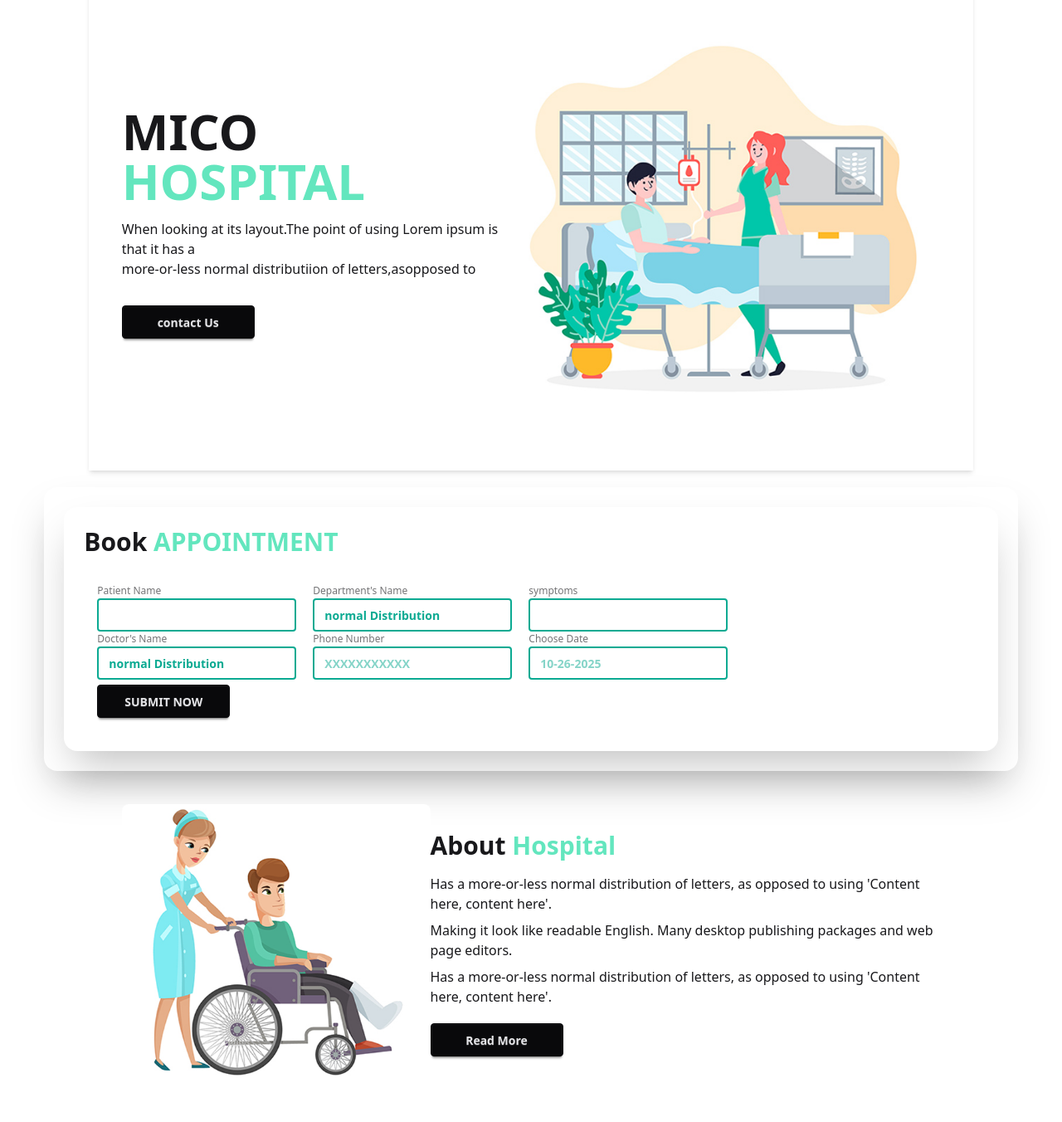
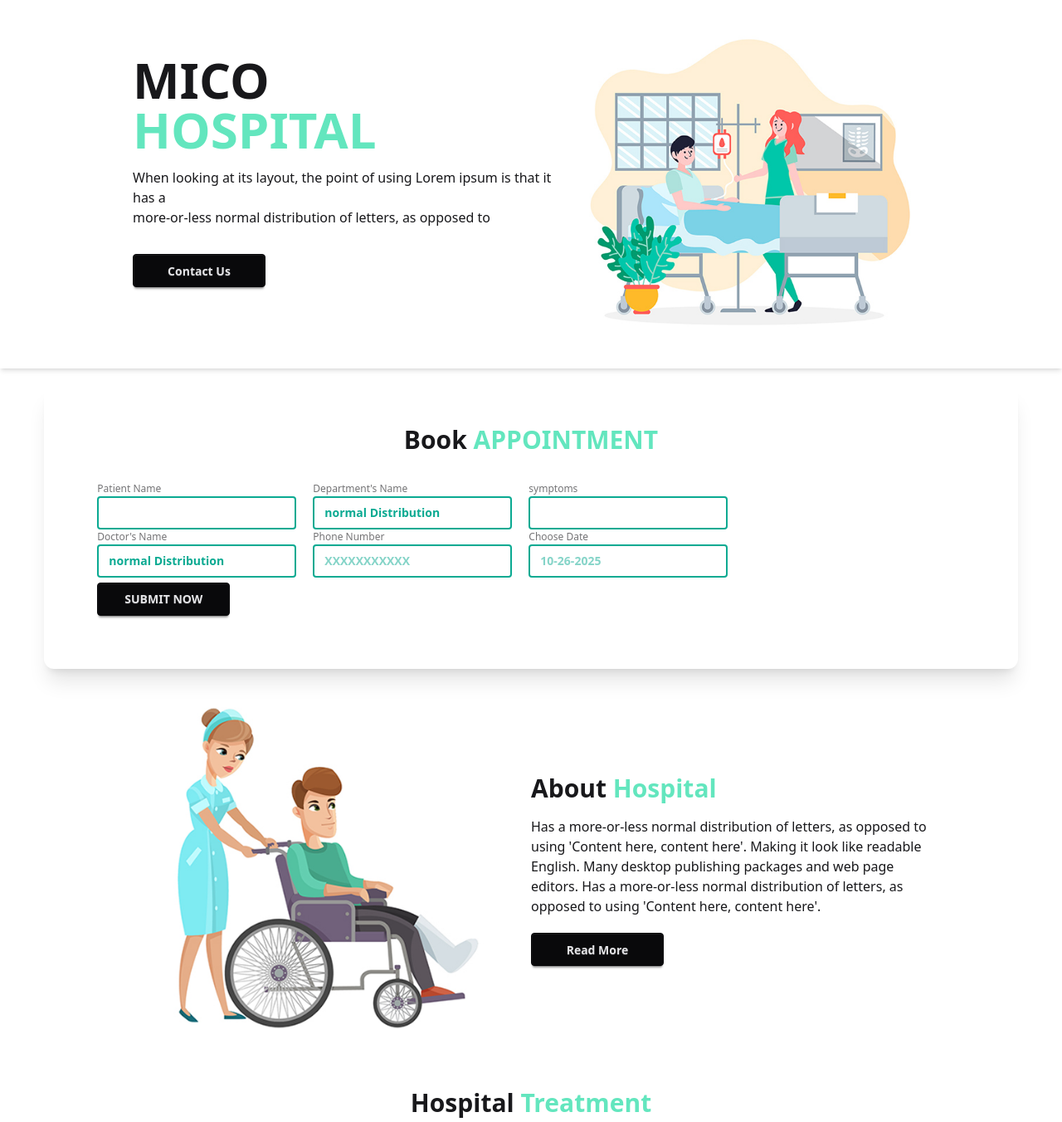
Before and after one commit to fathmakhatunmim/BA_first, a plain HTML site: page index.html in a window 1280 px wide. Shown: the part 220-1572 px from the top of the page at 83% size. Drawn offline with nearby package versions, Linux system fonts and the light colour scheme.

Commit message:
responsive

```diff
--- a/index.html
+++ b/index.html
@@ -4,6 +4,7 @@
     <meta charset="UTF-8">
     <meta name="viewport" content="width=device-width, initial-scale=1.0">
     <title>Mico</title>
+
 
     <link rel="stylesheet" href="https://cdnjs.cloudflare.com/ajax/libs/font-awesome/7.0.1/css/all.min.css" integrity="sha512-2SwdPD6INVrV/lHTZbO2nodKhrnDdJK9/kg2XD1r9uGqPo1cUbujc+IYdlYdEErWNu69gVcYgdxlmVmzTWnetw==" crossorigin="anonymous" referrerpolicy="no-referrer" />
 
@@ -84,29 +85,36 @@
 
 
 
-    <section class="flex justify-between items-center w-10/12 px-10 py-10 mx-auto my-auto shadow-md mb-5">
-        <div >
-            <h2 class=" font-bold text-6xl mb-4">MICO<br><span class="text-[#63E6BE]">HOSPITAL</span></h2>
-            <p class="mb-8">When looking at its layout.The point of using Lorem ipsum is that it has a <br>more-or-less normal distributiion of letters,asopposed to</p>
-            <button class="btn btn-neutral w-40 text-center">contact Us</button>
+<section class="flex flex-col justify-start items-start w-full px-6 py-10 mx-auto shadow-md mb-5
+lg:flex lg:flex-row lg:justify-between lg:items-center lg:px-40 ">
 
-        </div>
-        <div class="image mb-10">
-            <img src="images/slider-img.jpg" alt="">
+  <div class="mb-8 lg:mb-0">
+    <h2 class="font-bold text-5xl lg:text-6xl mb-4">
+      MICO<br><span class="text-[#63E6BE]">HOSPITAL</span>
+    </h2>
+    <p class="mb-8">
+      When looking at its layout, the point of using Lorem ipsum is that it has a
+      <br class="hidden lg:block">
+      more-or-less normal distribution of letters, as opposed to
+    </p>
+    <button class="btn btn-neutral w-40 text-center">Contact Us</button>
+  </div>
 
-        </div>
+  <div class="image ">
+    <img src="images/slider-img.jpg" alt="Hospital" class="w-full max-w-md mx-auto lg:mx-0">
+  </div>
+</section>
 
-    </section>
 
-<div class="container mx-auto p-6 w-11/12 bg-white rounded-2xl shadow-2xl items-center justify-center">
+<section class=" book_apportment container mx-auto p-6 w-11/12 bg-white rounded-xl shadow-xl items-center justify-center">
 
-  <div class="bg-white p-6 rounded-2xl shadow-2xl">
-     <h2 class="font-bold text-3xl mb-4">Book <span class="text-[#63E6BE]">APPOINTMENT</span></h2>
+  <div class="bg-white p-6">
+     <h2 class="font-bold text-3xl mb-4 lg:items-center text-center">Book <span class="text-[#63E6BE]">APPOINTMENT</span></h2>
 
 
       <fieldset class="fieldset  rounded-xl w-xs p-4 ">
 
-<div class="flex gap-5">
+<div class="flex flex-col lg:flex-row gap-5 justify-center">
     <div>
             <label class="label">Patient Name</label>
   <input type="name" class="input border-2 border-[#0BAA92] font-semibold text-[#0BAA92] w-60" placeholder=" " />
@@ -167,21 +175,35 @@
     </p>
   </div>
 
+</section>
 
-    <section class="flex justify-between items-center w-10/12 px-10 py-10 mx-auto about_hospital mb-5">
-  <div class="flex justify-center">
-    <img src="images/about-img.jpg" alt="about" class="w-full max-w-md h-auto object-cover rounded-lg" />
+
+
+
+ <section class="flex flex-col justify-center items-center text-center w-10/12 px-6 py-10 mx-auto about_hospital mb-5
+lg:flex-row lg:justify-between lg:items-center lg:text-left lg:px-10">
+
+  <div class="flex justify-center mb-8 lg:mb-0 lg:w-1/2">
+    <img
+      src="images/about-img.jpg"
+      alt="about"
+      class="w-full max-w-md h-auto object-cover rounded-lg"
+    />
   </div>
-  <div class="">
-    <h2 class="font-bold text-3xl mb-4">About <span class="text-[#63E6BE]">Hospital</span></h2>
+
+  <div class="lg:w-1/2">
+    <h2 class="font-bold text-3xl mb-4">
+      About <span class="text-[#63E6BE]">Hospital</span>
+    </h2>
     <div class="space-y-2 mb-5">
-      <p>Has a more-or-less normal distribution of letters, as opposed to using 'Content here, content here'.</p>
-      <p>Making it look like readable English. Many desktop publishing packages and web page editors.</p>
-      <p>Has a more-or-less normal distribution of letters, as opposed to using 'Content here, content here'.</p>
+      <p>Has a more-or-less normal distribution of letters, as opposed to using 'Content here, content here'.
+      Making it look like readable English. Many desktop publishing packages and web page editors.
+      Has a more-or-less normal distribution of letters, as opposed to using 'Content here, content here'.</p>
     </div>
     <button class="btn btn-neutral w-40">Read More</button>
   </div>
 </section>
+
 
 <section class=" hosptal teatment">
     <h2 class="font-bold text-3xl mb-4 text-center">Hospital <span class="text-[#63E6BE]">Treatment</span></h2>
@@ -225,9 +247,12 @@
          <p class="text-gray-600 mb-4 leading-relaxed">alteration in some form, by injected humour, or randomised words which don't look even slightly e sure there isn't anything</p>
            <button class="btn btn-ghost text-[#00C6A9] font-semibold px-4">READ MORE</button>
     </div>
-   <div class="flex justify-end items-center">
-    <img src="images/treatment-side-img.jpg" alt="" class="w-full max-w-sm object-contain">
-  </div>
+  <div class="flex justify-end items-center sm:1/2 ">
+  <img
+    src="images/treatment-side-img.jpg"
+    alt="Treatment"
+    class="w-full max-w-sm object-contain hidden lg:block ">
+</div>
     </div>
 
 </section>
```
Also changed, not shown: style.css (deleted, +0 -16 lines).
